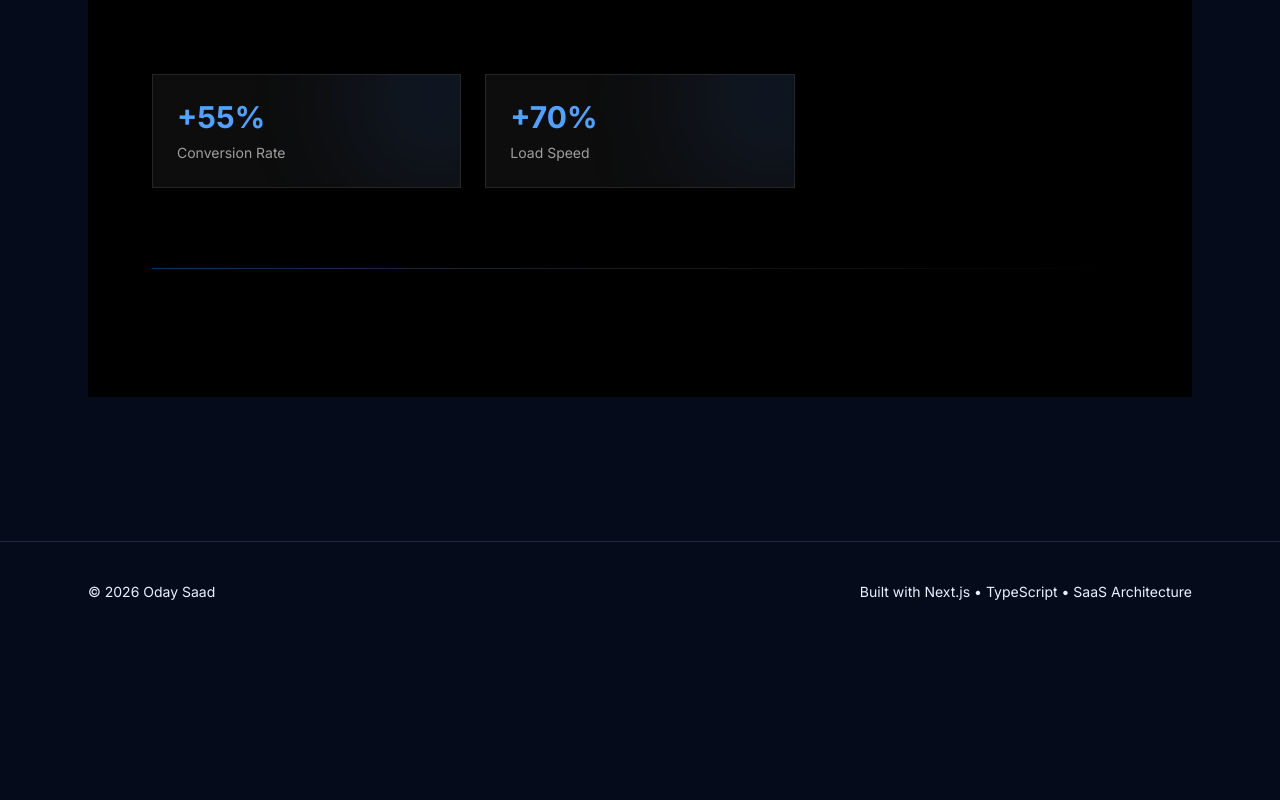
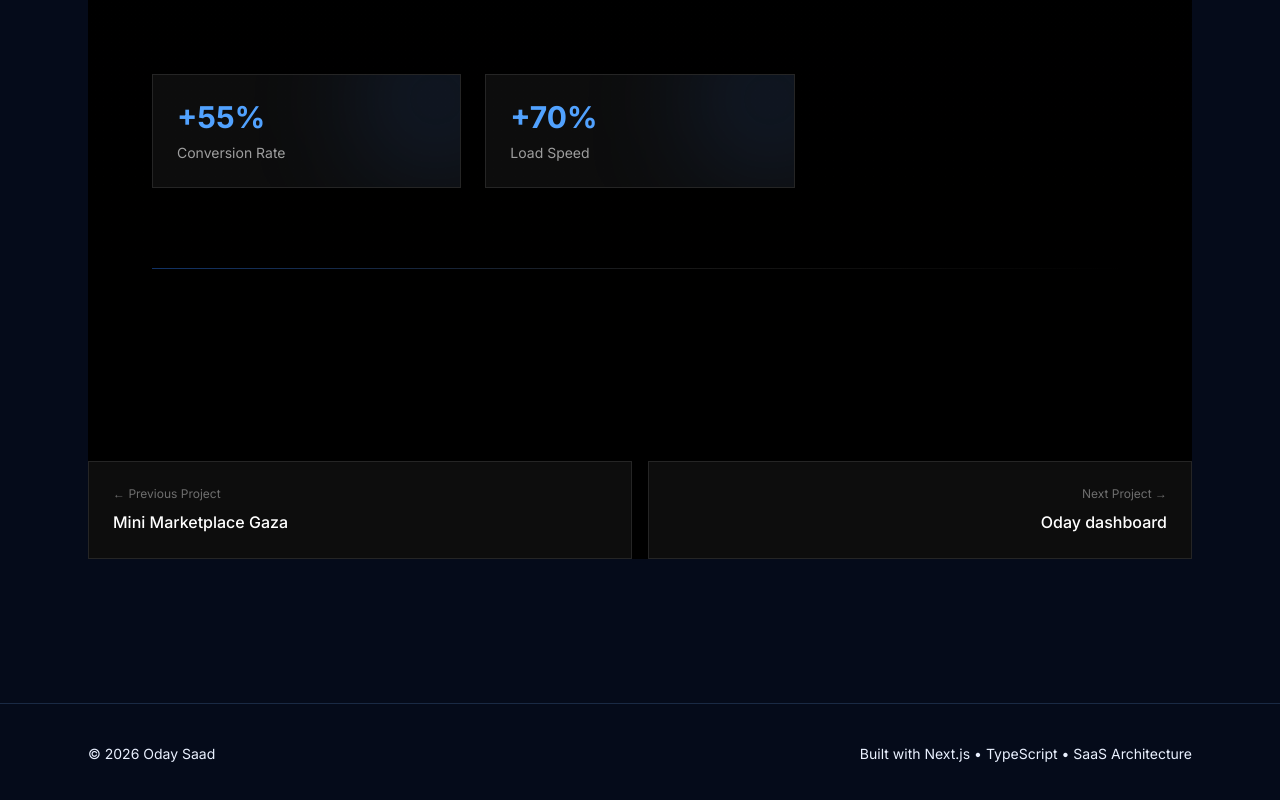
Before and after one commit to odaysaad2003-png/portfolio-SaaS, a Next.js app: page /projects/hom-hive in a window 1280 px wide. Shown: the part 3666-4466 px from the top of the page. Before the commit the page ends 4308 px from the top, so only its background shows below. Built offline with nearby package versions, Linux system fonts and the light colour scheme.

Commit message:
complet navagation and cleean layout

```diff
--- a/src/app/(public)/projects/[slug]/page.tsx
+++ b/src/app/(public)/projects/[slug]/page.tsx
@@ -1,8 +1,9 @@
 import {notFound} from "next/navigation";
 
-import {getProjectBySlug} from "@/lib/data/service";
 import {mapProjectToCaseStudy} from "@/features/projects/engine/project-mapper";
 import {CaseStudyLayout} from "@/features/projects/case-study/layout/case-study-layout";
+
+import {getProjectBySlug} from "@/lib/data/service";
 
 type Props = {
     params: Promise<{slug: string}>;
@@ -17,5 +18,5 @@ export default async function ProjectPage({params}: Props) {
 
     const caseStudy = mapProjectToCaseStudy(project);
 
-    return <CaseStudyLayout data={caseStudy} />;
+    return <CaseStudyLayout data={caseStudy} slug={slug} />;
 }
--- /dev/null
+++ b/src/features/projects/case-study/components/case-study-navigation.tsx
@@ -0,0 +1,48 @@
+"use client";
+
+import Link from "next/link";
+import {motion} from "framer-motion";
+
+type ProjectNav = {
+    title: string;
+    slug: string;
+};
+
+type Props = {
+    next: ProjectNav | null;
+    previous: ProjectNav | null;
+};
+
+export function CaseStudyNavigation({next, previous}: Props) {
+    return (
+        <div className="grid grid-cols-1 md:grid-cols-2 gap-4 mt-16">
+            {/* Previous */}
+            {previous && (
+                <motion.div
+                    whileHover={{scale: 1.02}}
+                    className="p-6 rounded-2xl border border-white/10 bg-white/5 backdrop-blur"
+                >
+                    <p className="text-xs text-white/40 mb-2">← Previous Project</p>
+
+                    <Link href={`/projects/${previous.slug}`}>
+                        <h3 className="text-white font-medium hover:text-white/80 transition">{previous.title}</h3>
+                    </Link>
+                </motion.div>
+            )}
+
+            {/* Next */}
+            {next && (
+                <motion.div
+                    whileHover={{scale: 1.02}}
+                    className="p-6 rounded-2xl border border-white/10 bg-white/5 backdrop-blur text-right"
+                >
+                    <p className="text-xs text-white/40 mb-2">Next Project →</p>
+
+                    <Link href={`/projects/${next.slug}`}>
+                        <h3 className="text-white font-medium hover:text-white/80 transition">{next.title}</h3>
+                    </Link>
+                </motion.div>
+            )}
+        </div>
+    );
+}
--- a/src/features/projects/case-study/layout/case-study-layout.tsx
+++ b/src/features/projects/case-study/layout/case-study-layout.tsx
@@ -6,22 +6,31 @@ import {CaseStudyContext} from "../components/case-study-context";
 import {CaseStudySolution} from "../components/case-study-solution";
 import {CaseStudyArchitecture} from "../components/case-study-architecture";
 import {CaseStudyMetrics} from "../components/case-study-metrics";
+import {CaseStudyImages} from "../components/case-study-images";
 import {CaseStudyMotionWrapper} from "../components/case-study-motion-wrapper";
-import {CaseStudyImages} from "../components/case-study-images";
+import {CaseStudyNavigation} from "../components/case-study-navigation";
+
+import {getNextProject, getPreviousProject} from "@/lib/data/service";
 
 type Props = {
     data: CaseStudy;
+    slug: string; // 👈 مهم للنفيجيشن
 };
 
-export function CaseStudyLayout({data}: Props) {
+export function CaseStudyLayout({data, slug}: Props) {
+    const next = getNextProject(slug);
+    const previous = getPreviousProject(slug);
+
     return (
         <main className="relative min-h-screen bg-gradient-to-b from-[#0B1220] to-black text-white">
             <CaseStudyMotionWrapper>
                 <CaseStudyHero data={data} />
             </CaseStudyMotionWrapper>
+
             <CaseStudyMotionWrapper>
                 <CaseStudyImages data={data} />
             </CaseStudyMotionWrapper>
+
             <div className="space-y-32 pb-32">
                 <CaseStudyMotionWrapper>
                     <CaseStudyProblem data={data} />
@@ -43,6 +52,9 @@ export function CaseStudyLayout({data}: Props) {
                     <CaseStudyMetrics data={data} />
                 </CaseStudyMotionWrapper>
             </div>
+
+            {/* 🔥 Navigation moved INSIDE layout */}
+            <CaseStudyNavigation next={next} previous={previous} />
         </main>
     );
 }
```
Also changed, not shown: src/features/projects/engine/related-projects.ts (added). Lines whose indentation alone changed are shown as unchanged.
